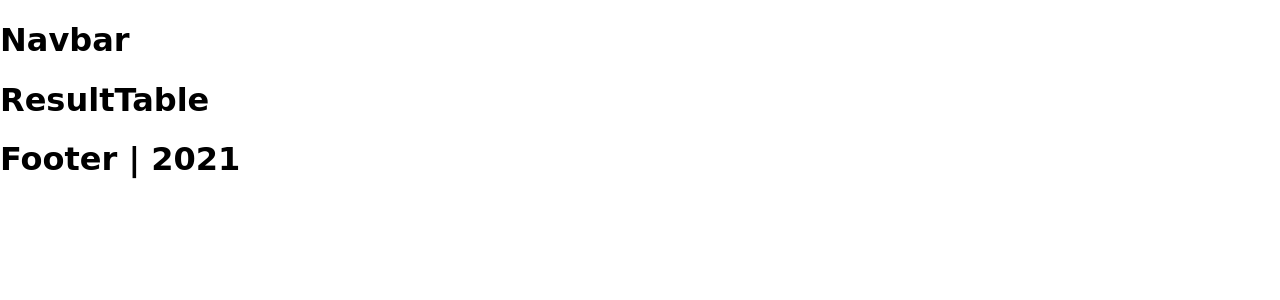
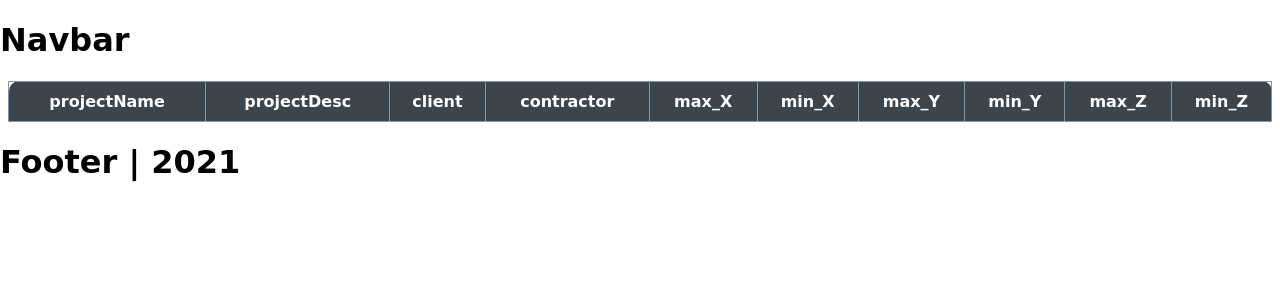
Before and after one commit to arifpro/abc-engine, a React (Create React App) app: page /result in a window 1280 px wide. Shown: the top 300 px of the page. Built offline with nearby package versions, Linux system fonts and the light colour scheme.

Commit message:
show data in result page from redux

```diff
--- a/src/components/HomePage/CsvInfo.jsx
+++ b/src/components/HomePage/CsvInfo.jsx
@@ -16,12 +16,12 @@ const CsvInfo = ({ formData, setFormData }) => {
 
         setFormData({
             ...formData,
-            max_X: Math.max(...x),
-            min_X: Math.min(...x),
-            max_Y: Math.max(...y),
-            min_Y: Math.min(...y),
-            max_Z: Math.max(...z),
-            min_Z: Math.min(...z),
+            maxX: Math.max(...x),
+            minX: Math.min(...x),
+            maxY: Math.max(...y),
+            minY: Math.min(...y),
+            maxZ: Math.max(...z),
+            minZ: Math.min(...z),
         });
     };
 
@@ -51,24 +51,24 @@ const CsvInfo = ({ formData, setFormData }) => {
                 placeholder2="Value of min X"
                 label1="max_X"
                 label2="min_X"
-                value1={formData?.max_X}
-                value2={formData?.min_X}
+                value1={formData?.maxX}
+                value2={formData?.minX}
             />
             <CustomInput2
                 placeholder1="Value of max Y"
                 placeholder2="Value of min Y"
                 label1="max_Y"
                 label2="min_Y"
-                value1={formData?.max_Y}
-                value2={formData?.min_Y}
+                value1={formData?.maxY}
+                value2={formData?.minY}
             />
             <CustomInput2
                 placeholder1="Value of max Z"
                 placeholder2="Value of min Z"
                 label1="max_Z"
                 label2="min_Z"
-                value1={formData?.max_Z}
-                value2={formData?.min_Z}
+                value1={formData?.maxZ}
+                value2={formData?.minZ}
             />
         </div>
     );
--- a/src/components/HomePage/ProjectForm.jsx
+++ b/src/components/HomePage/ProjectForm.jsx
@@ -17,12 +17,12 @@ const ProjectForm = () => {
         projectDesc: '',
         client: '',
         contractor: '',
-        max_X: null,
-        min_X: null,
-        max_Y: null,
-        min_Y: null,
-        max_Z: null,
-        min_Z: null,
+        maxX: null,
+        minX: null,
+        maxY: null,
+        minY: null,
+        maxZ: null,
+        minZ: null,
     });
 
     const handleInputChange = (event) => {
--- a/src/components/ResultPage/ResultTable.jsx
+++ b/src/components/ResultPage/ResultTable.jsx
@@ -1,13 +1,58 @@
+import { connect } from 'react-redux';
 import styles from '../../styles/ResultPage/ResultTableStyles.module.scss';
 
-const ResultTable = () => {
-    const name = 'ResultTable';
+const ResultTable = ({ projectState }) => (
+    <main className={styles.resultTable}>
+        <section className={styles.tableSection}>
+            <table>
+                <thead>
+                    <tr>
+                        <th>projectName</th>
+                        <th>projectDesc</th>
+                        <th>client</th>
+                        <th>contractor</th>
+                        <th>max_X</th>
+                        <th>min_X</th>
+                        <th>max_Y</th>
+                        <th>min_Y</th>
+                        <th>max_Z</th>
+                        <th>min_Z</th>
+                    </tr>
+                </thead>
 
-    return (
-        <main className={styles.resultTable}>
-            <h1>{name}</h1>
-        </main>
-    );
-};
+                <tbody>
+                    {projectState && (
+                        <tr>
+                            <td>
+                                {projectState.projectName?.length > 10
+                                    ? `${projectState.projectName.slice(0, 12)}...`
+                                    : projectState.projectName}
+                            </td>
+                            <td>
+                                {projectState.projectDesc?.length > 10
+                                    ? `${projectState.projectDesc.slice(0, 12)}...`
+                                    : projectState.projectDesc}
+                            </td>
+                            <td>{projectState.client}</td>
+                            <td>{projectState.contractor}</td>
+                            <td>{projectState.maxX}</td>
+                            <td>{projectState.minX}</td>
+                            <td>{projectState.maxY}</td>
+                            <td>{projectState.minY}</td>
+                            <td>{projectState.maxZ}</td>
+                            <td>{projectState.minZ}</td>
+                        </tr>
+                    )}
+                </tbody>
+            </table>
+        </section>
+    </main>
+);
 
-export default ResultTable;
+const mapStateToProps = (state) => ({
+    projectState: state.project.projectData,
+});
+
+const mapDispatchToProps = {};
+
+export default connect(mapStateToProps, mapDispatchToProps)(ResultTable);
--- a/src/custom/CustomInput.jsx
+++ b/src/custom/CustomInput.jsx
@@ -1,3 +1,5 @@
+import styles from '../styles/CustomInputStyles.module.scss';
+
 const CustomInput = ({
     type = 'text',
     placeholder,
@@ -15,28 +17,12 @@ const CustomInput = ({
             placeholder={placeholder}
             label={label}
             name={name}
-            className="testInput"
-            value={value}
+            className={styles.customInput}
+            defaultValue={value && value}
             onChange={onChange && ((e) => onChange(e))}
-            onFocus={() => setError('')}
+            onFocus={setError && (() => setError(''))}
             disabled={disabled}
         />
-        <style jsx>{`
-            .testInput {
-                width: 100%;
-                padding: 10px 20px;
-                border: 1px solid #ddd;
-                border-radius: 8px;
-                font-size: 0.95rem;
-                outline: none;
-                margin-top: 0.2rem;
-                margin-bottom: 1rem;
-                box-sizing: border-box;
-            }
-            .testInput:focus {
-                border: 1.5px solid #24a19c;
-            }
-        `}</style>
     </main>
 );
 
--- a/src/redux/actions/projectActions.js
+++ b/src/redux/actions/projectActions.js
@@ -5,8 +5,6 @@ const setProject = (data) => async (dispatch) => {
         dispatch({
             type: projectConstants.PROJECT_REQUEST,
         });
-
-        console.log(data);
 
         dispatch({
             type: projectConstants.PROJECT_SUCCESS,
--- /dev/null
+++ b/src/styles/CustomInputStyles.module.scss
@@ -0,0 +1,15 @@
+.customInput {
+  width: 100%;
+  padding: 10px 20px;
+  border: 1px solid #ddd;
+  border-radius: 8px;
+  font-size: 0.95rem;
+  outline: none;
+  margin-top: 0.2rem;
+  margin-bottom: 1rem;
+  box-sizing: border-box;
+
+  &:focus {
+    border: 1.5px solid #24a19c;
+  }
+}
--- a/src/styles/ResultPage/ResultTableStyles.module.scss
+++ b/src/styles/ResultPage/ResultTableStyles.module.scss
@@ -0,0 +1,74 @@
+.resultTable {
+  margin: 0 0.5rem;
+
+  .tableSection {
+    margin-top: 1rem;
+    border-radius: 15px;
+
+    table {
+      border-collapse: collapse;
+      width: 100%;
+    }
+
+    td,
+    th {
+      text-align: center;
+      border: 1px solid #8397ac;
+    }
+
+    thead {
+      background-color: #3c444c;
+      color: white;
+
+      th {
+        padding: 10px 5px;
+      }
+    }
+
+    th {
+      &:first-child {
+        border-radius: 10px 0 0 0;
+      }
+
+      &:last-child {
+        border-radius: 0 10px 0 0;
+      }
+    }
+
+    td:last-child,
+    th:last-child {
+      text-align: center;
+    }
+
+    td:last-child {
+      font-size: 20px;
+
+      svg {
+        &:first-child {
+          color: #008000;
+          margin-right: 10px;
+          cursor: pointer;
+        }
+
+        &:last-child {
+          color: #b30000;
+          cursor: pointer;
+        }
+      }
+    }
+
+    tbody tr {
+      &:nth-child(even) {
+        background-color: #dddddd;
+      }
+
+      &:nth-child(odd) {
+        background-color: #f0f0f0;
+      }
+
+      &:hover {
+        background-color: #b1b1b1;
+      }
+    }
+  }
+}
```
